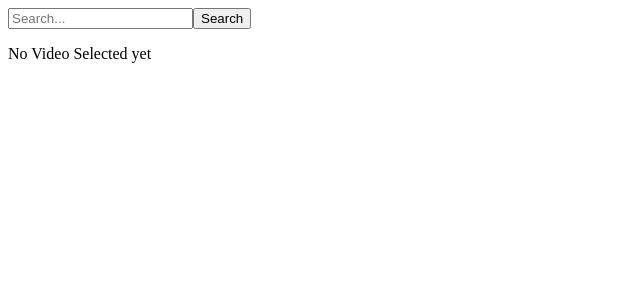
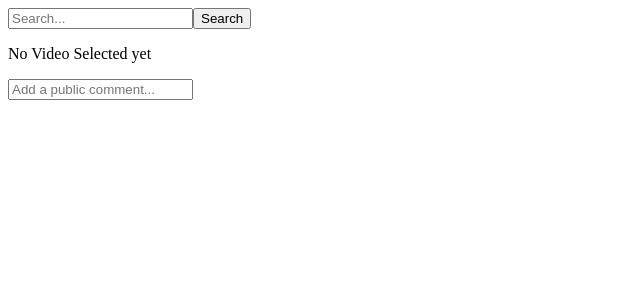
Before and after one commit to DustinFlynn297/YouTubeCloneReact, a React (Create React App) app: page / in a window 1280 px wide. Shown: the top 300 px of the page, without its empty margins (0-640 px from the left). Built offline with nearby package versions, Linux system fonts and the light colour scheme.

Commit message:
Starter logic for comments and how to pull the comment data from the local database.

```diff
--- a/src/App.js
+++ b/src/App.js
@@ -5,6 +5,7 @@ import ResultsTable from './components/ResultsTable/ResultsTable';
 import Results from './components/Results/Results';
 import SearchBar from './components/SearchBar/SearchBar';
 import VideoPlayer from './components/VideoPlayer/VideoPlayer';
+import Comment from './components/Comment/Comment'
 
 
 
@@ -19,10 +20,25 @@ function App(props) {
     setVideoResults(response.data.items);
   }
 
+  async function listComments(videoId){
+    await axios.get('http://127.0.0.1:8000/YouTube_API/' + videoId + '/')
+  }
+
+  async function postComment(videoId){
+    try {
+      await axios.post('http://127.0.0.1:8000/YouTube_API/');
+      listComments(videoId);
+    }
+    catch(ex) {
+      console.log('Error in posting comment', ex)
+    }
+  }
+
   return (
     <div>
       <SearchBar handleSearchSubmit={fetchSearchresults} />
       <VideoPlayer video={video}/>
+      <Comment postComment={postComment}/>
       <ResultsTable videos={searchResults} setVideo={setVideo}/>
           </div>
   );
--- /dev/null
+++ b/src/components/Comment/Comment.jsx
@@ -0,0 +1,29 @@
+import React, { Component } from 'react';
+
+class Comment extends Component {
+    constructor(props) {
+        super(props);
+        this.state = {
+            comment: {
+                comment_body: '',
+                videoid: '',
+                like: 0,
+                dislike: 0,
+            }
+        }
+    }
+
+    handleSubmit = (event) => {
+        event.preventDefault()
+        this.props.postComment()
+    }
+    render() {
+        return (
+            <form onSubmit={this.handleSubmit}>
+            <input type="text" placeholder="Add a public comment..."/>
+            </form>
+         );
+    }
+}
+
+export default Comment;
```
